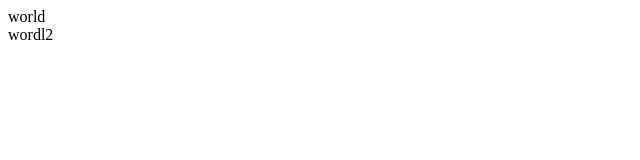
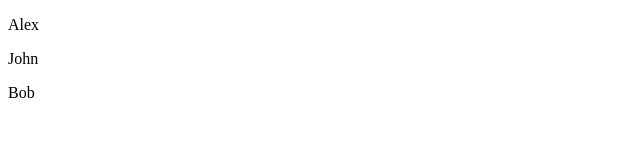
Before and after one commit to dest411/studyreact, a React (Create React App) app: page / in a window 1280 px wide. Shown: the top 160 px of the page, without its empty margins (0-640 px from the left). Built offline with nearby package versions, Linux system fonts and the light colour scheme.

Commit message:
key commit

```diff
--- a/src/App.jsx
+++ b/src/App.jsx
@@ -1,26 +1,22 @@
 import React from "react";
 import './main.css'
 
+
+const USERS = [
+    { name: 'Alex' },
+    { name: 'John' },
+    { name: 'Bob' },
+
+];
+
 const App = () => {
-    const array = [{hello : 'world'}, {hello: 'wordl2'}];
-
-    const arrayReactElements = [];
-
-    for (let i = 0; i < array.length; i++) {
-        const obj = array[i];
-        arrayReactElements.push(
-            <div>{obj.hello}</div>
-        )
-    }
-
-    console.log(array);
-    console.log(arrayReactElements);
-
 
 
     return (
         <div>
-            {arrayReactElements}
+            {USERS.map((user) => (
+                <p key={user.name} > {user.name} </p>
+            ))}
         </div>
     )
 };
--- a/src/index.js
+++ b/src/index.js
@@ -10,9 +10,9 @@ root.render(
 
 
     <App/>
-    <div className='hello' >
+    {/* <div className='hello' >
 
-    </div>
+    </div> */}
   </React.StrictMode>
 );
 
```
Also changed, not shown: npm-command.txt.
